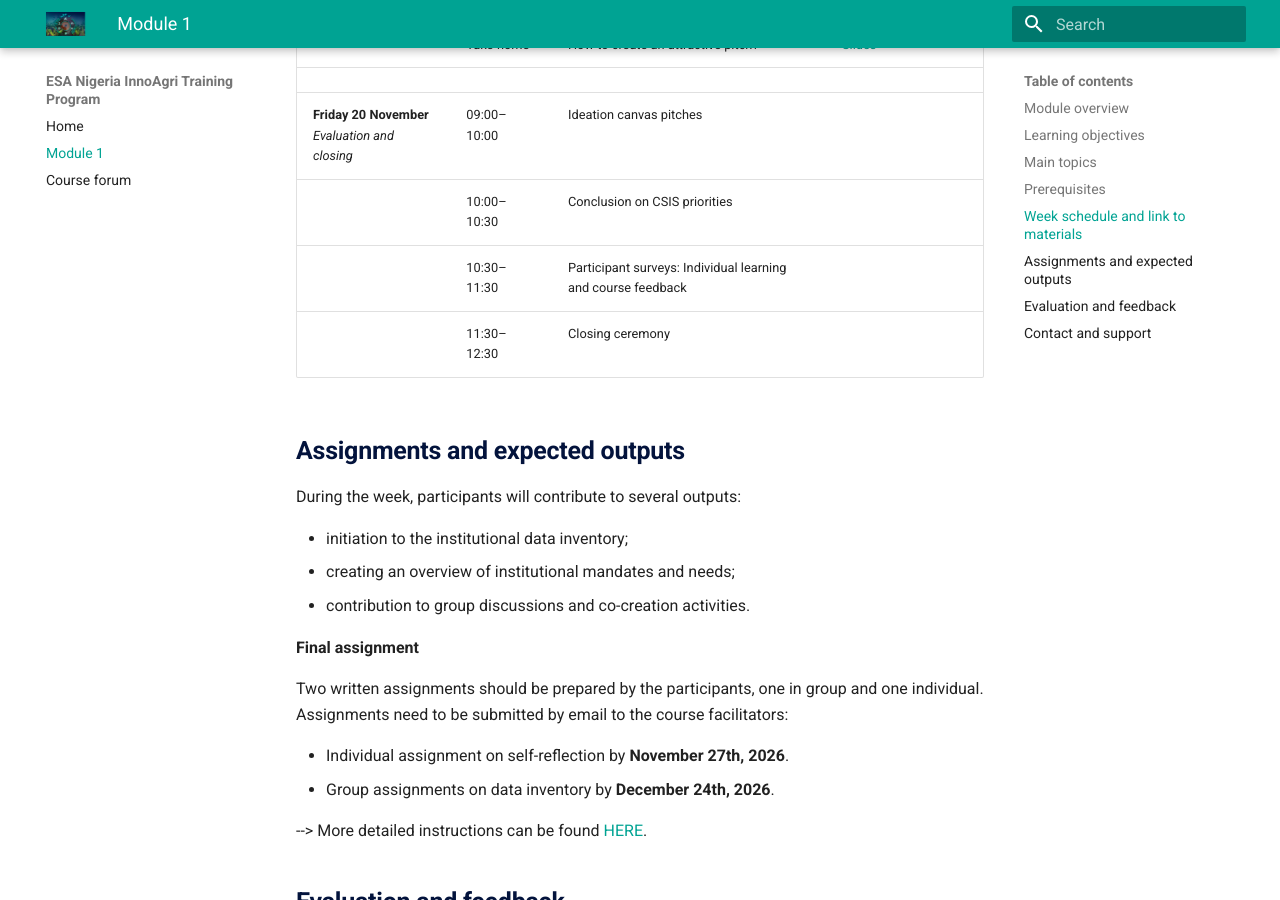
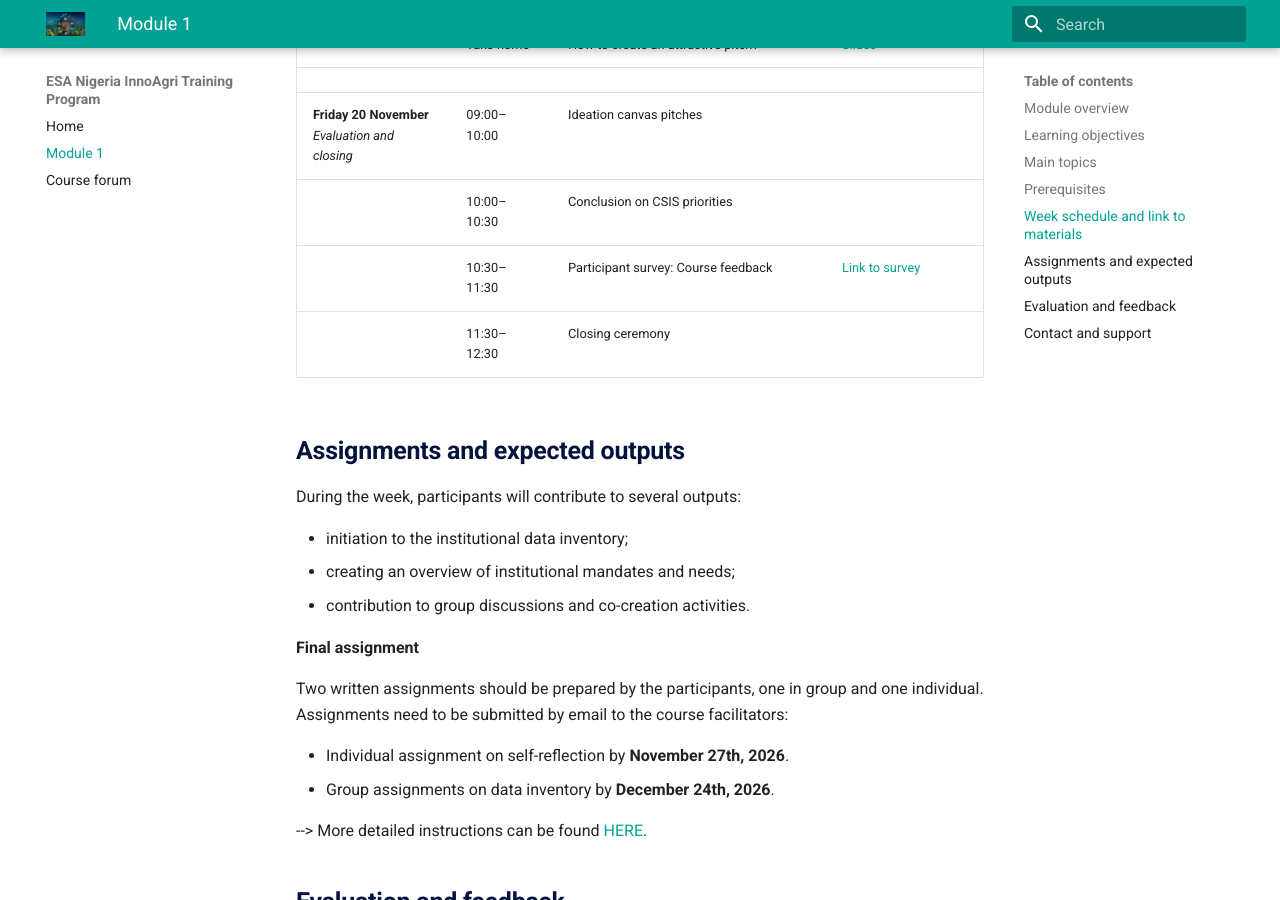
Before and after one commit to ESA-Nigeria-InnoAgri/InnoAgri-training, an MkDocs documentation site: the page built from docs/module-01/index.md, in a window 1280 px wide and 900 px high, scrolled down 5248 px. Built offline with MkDocs 1.6.1 and Material for MkDocs 9.7.7, drawn with Linux system fonts in a browser that asks for light colours.

Commit message:
link to course survey

```diff
--- a/docs/module-01/index.md
+++ b/docs/module-01/index.md
@@ -131,7 +131,7 @@ All participants are requested to:
 | | | | |
 | **Friday 20 November**<br>*Evaluation and closing* | 09:00–10:00 | Ideation canvas pitches | |
 | | 10:00–10:30 | Conclusion on CSIS priorities | |
-| | 10:30–11:30 | Participant surveys: Individual learning and course feedback | |
+| | 10:30–11:30 | Participant survey: Course feedback | [Link to survey](https://form.menti.com/s/alczx9fqzabw) |
 | | 11:30–12:30 | Closing ceremony | |
 
 
```
